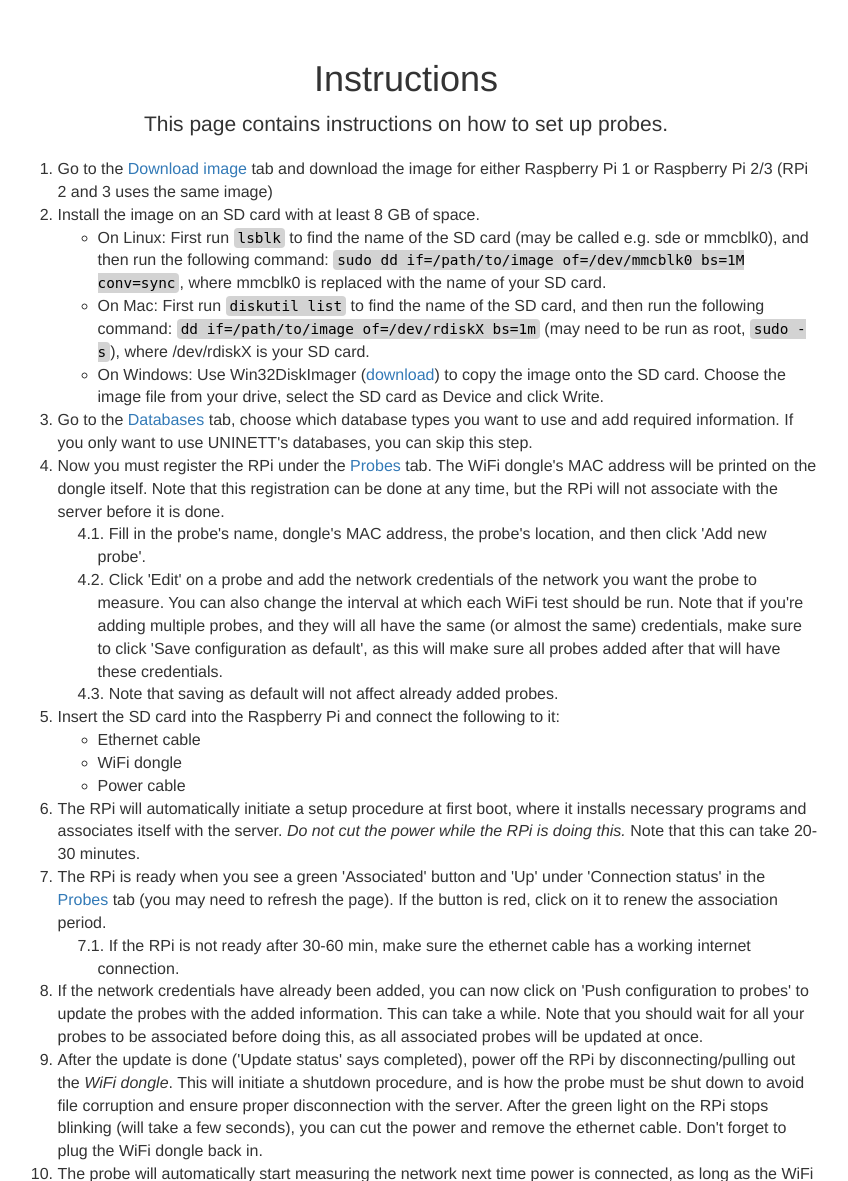
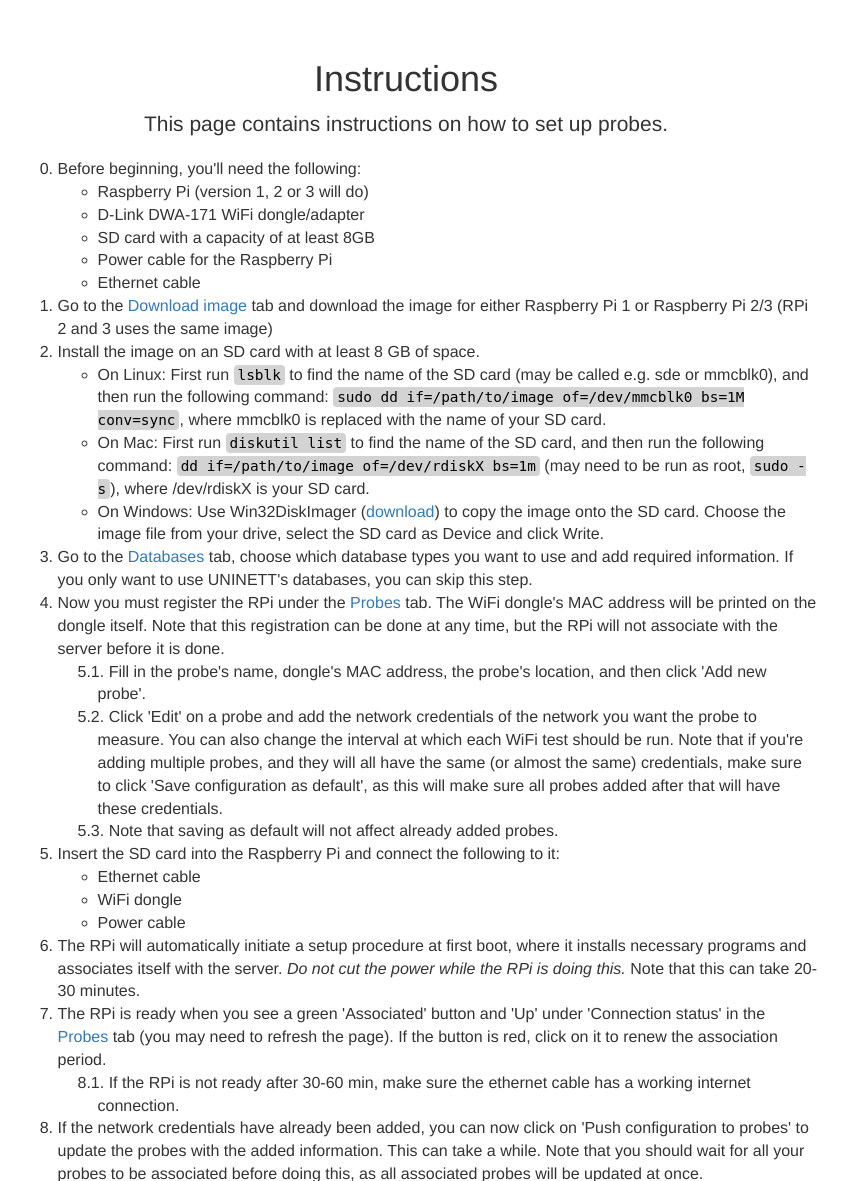
Before and after one commit to Uninett/probe-website, a Flask app: page /instructions in a window 1280 px wide. Shown: the part 51-1232 px from the top of the page, without its empty margins (234-1082 px from the left). Run offline with Flask 2, Linux system fonts and the light colour scheme; a user stored in the database is signed in; some libraries are stand-ins or nearby versions.

Commit message:
Add requirements to instructions

```diff
--- a/probe_website/templates/instructions.html
+++ b/probe_website/templates/instructions.html
@@ -10,7 +10,16 @@ This page contains instructions on how to set up probes.
 </p>
 
 <div class="description">
-  <ol>
+  <ol start="0">
+    <li>Before beginning, you'll need the following:
+      <ul>
+        <li>Raspberry Pi (version 1, 2 or 3 will do)</li>
+        <li>D-Link DWA-171 WiFi dongle/adapter</li>
+        <li>SD card with a capacity of at least 8GB</li>
+        <li>Power cable for the Raspberry Pi</li>
+        <li>Ethernet cable</li>
+      </ul>
+    </li>
     <li>Go to the <a href="{{ url_for('download_image') }}">Download image</a> tab and download the image for either Raspberry Pi 1 or Raspberry Pi 2/3 (RPi 2 and 3 uses the same image)</li>
     <li>Install the image on an SD card with at least 8 GB of space.
       <ul>
```
